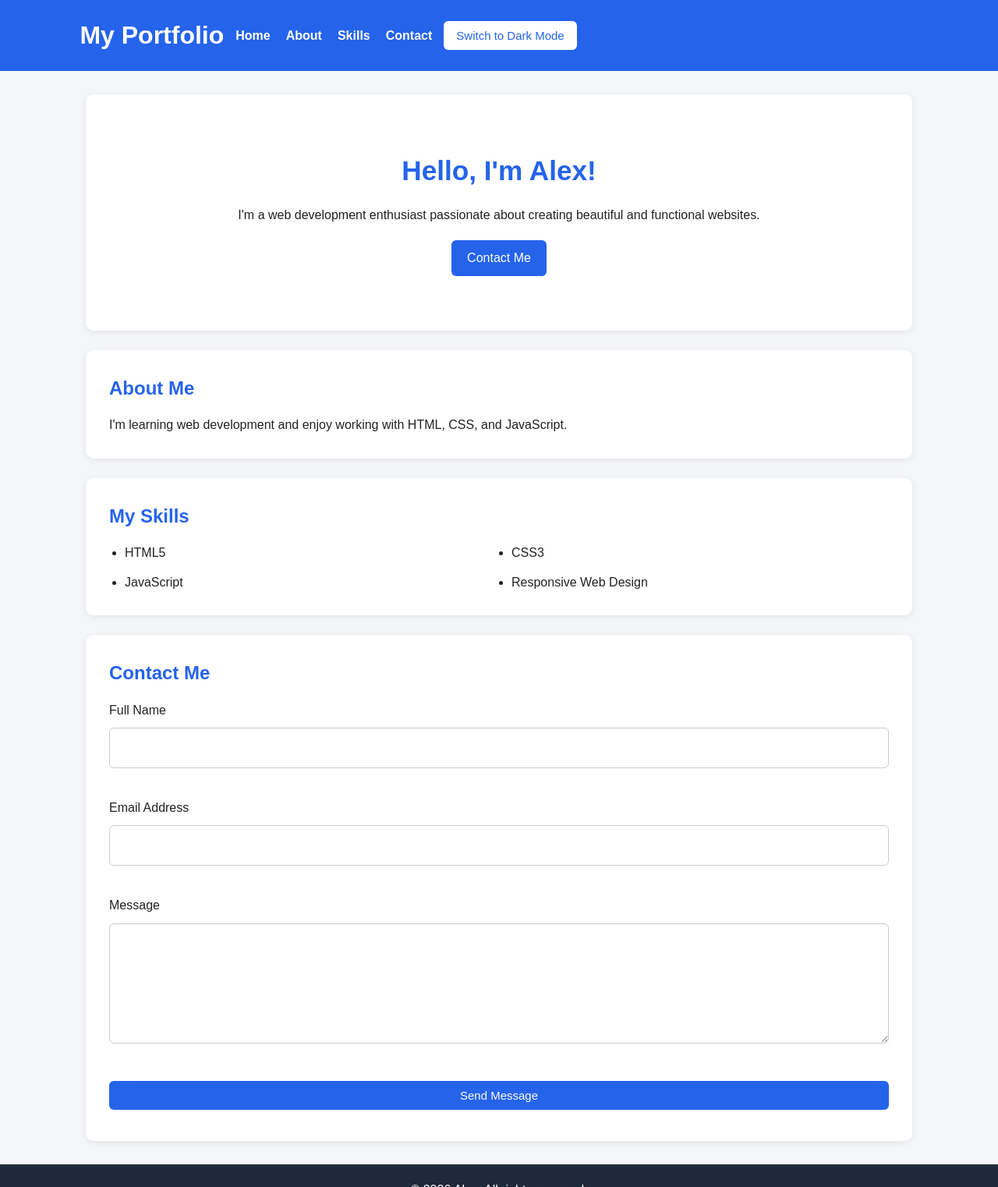
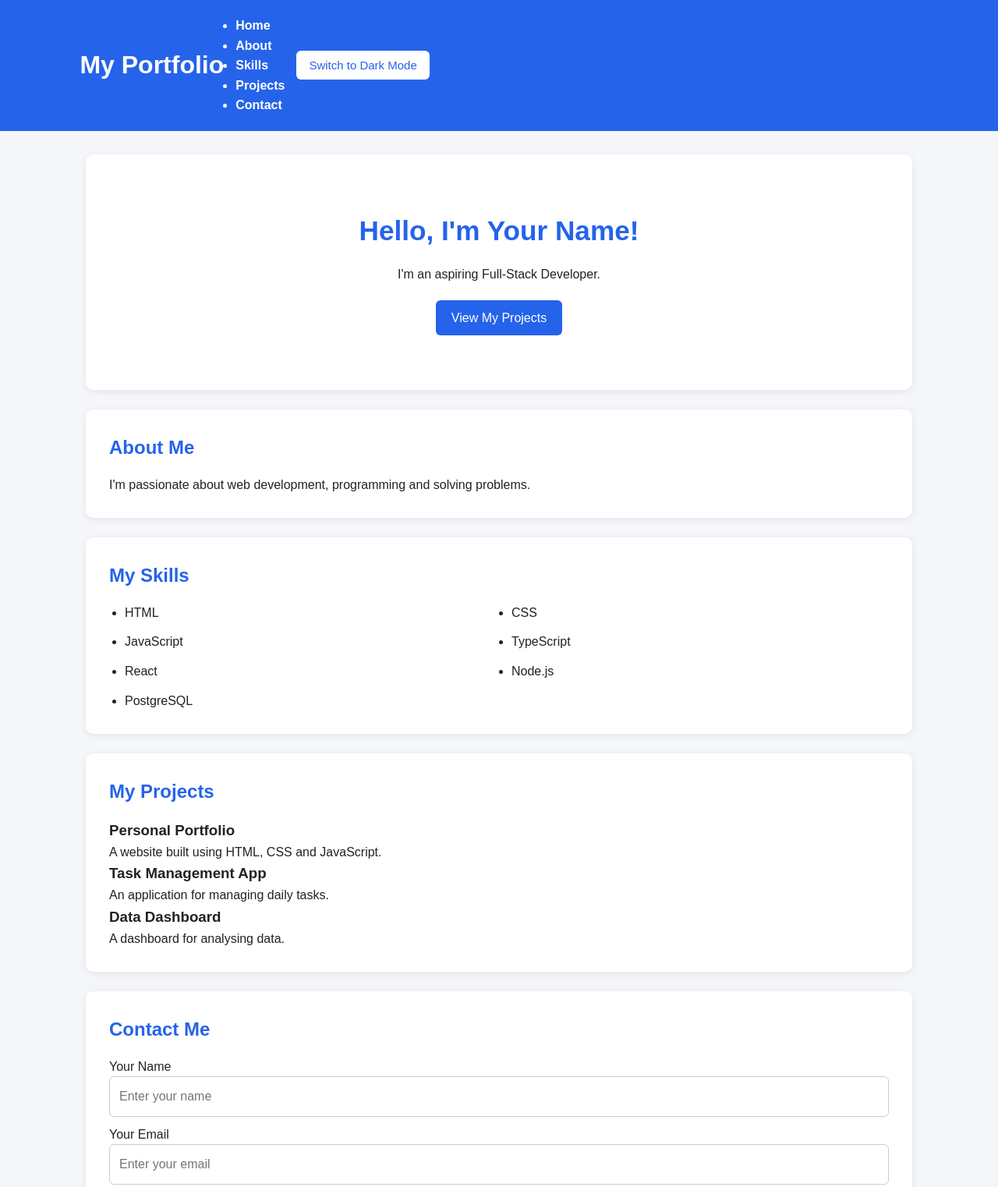
Before and after one commit to sai-sreeja-a/hellovibe, a plain HTML site: page personal-profile/index.html in a window 1280 px wide. Shown: the top 1522 px of the page at 78% size. Drawn offline with Linux system fonts and the light colour scheme.

Commit message:
Update index.html

```diff
--- a/personal-profile/index.html
+++ b/personal-profile/index.html
@@ -1,12 +1,17 @@
 
 <!DOCTYPE html>
 <html lang="en">
+
 <head>
     <meta charset="UTF-8">
     <meta name="viewport" content="width=device-width, initial-scale=1.0">
-    <meta name="description" content="My personal profile website">
-    <title>My Personal Profile</title>
+
+    <title>My Portfolio</title>
+
+    <!-- Connect CSS -->
     <link rel="stylesheet" href="style.css">
+
+    <!-- Connect JavaScript -->
     <script src="script.js" defer></script>
 </head>
 
@@ -15,91 +20,131 @@
     <header>
         <h1>My Portfolio</h1>
 
-        <nav aria-label="Main navigation">
-            <a href="#home">Home</a>
-            <a href="#about">About</a>
-            <a href="#skills">Skills</a>
-            <a href="#contact">Contact</a>
+        <nav>
+            <ul>
+                <li><a href="#home">Home</a></li>
+                <li><a href="#about">About</a></li>
+                <li><a href="#skills">Skills</a></li>
+                <li><a href="#projects">Projects</a></li>
+                <li><a href="#contact">Contact</a></li>
+            </ul>
         </nav>
 
         <button id="theme-toggle" type="button">
-            Switch to Dark Mode
+            Switch Theme
         </button>
     </header>
 
     <main>
 
         <section id="home">
-            <h2>Hello, I'm Alex!</h2>
-            <p>
-                I'm a web development enthusiast passionate
-                about creating beautiful and functional websites.
-            </p>
-            <a href="#contact">Contact Me</a>
+            <h2>Hello, I'm Your Name!</h2>
+            <p>I'm an aspiring Full-Stack Developer.</p>
+            <a href="#projects">View My Projects</a>
         </section>
 
         <section id="about">
             <h2>About Me</h2>
             <p>
-                I'm learning web development and enjoy working
-                with HTML, CSS, and JavaScript.
+                I'm passionate about web development,
+                programming and solving problems.
             </p>
         </section>
 
         <section id="skills">
             <h2>My Skills</h2>
-
             <ul>
-                <li>HTML5</li>
-                <li>CSS3</li>
+                <li>HTML</li>
+                <li>CSS</li>
                 <li>JavaScript</li>
-                <li>Responsive Web Design</li>
+                <li>TypeScript</li>
+                <li>React</li>
+                <li>Node.js</li>
+                <li>PostgreSQL</li>
             </ul>
         </section>
 
+        <section id="projects">
+            <h2>My Projects</h2>
+
+            <article>
+                <h3>Personal Portfolio</h3>
+                <p>A website built using HTML, CSS and JavaScript.</p>
+            </article>
+
+            <article>
+                <h3>Task Management App</h3>
+                <p>An application for managing daily tasks.</p>
+            </article>
+
+            <article>
+                <h3>Data Dashboard</h3>
+                <p>A dashboard for analysing data.</p>
+            </article>
+        </section>
+
         <section id="contact">
+
             <h2>Contact Me</h2>
 
             <form id="contact-form" novalidate>
 
-                <label for="name">Full Name</label>
+                <div>
+                    <label for="name">Your Name</label>
+
                     <input
                         type="text"
                         id="name"
                         name="name"
+                        placeholder="Enter your name"
                         required
                     >
-                <small id="name-error" class="error"></small>
 
-                <label for="email">Email Address</label>
+                    <small id="name-error" class="error-message"></small>
+                </div>
+
+                <div>
+                    <label for="email">Your Email</label>
+
                     <input
                         type="email"
                         id="email"
                         name="email"
+                        placeholder="Enter your email"
                         required
                     >
-                <small id="email-error" class="error"></small>
 
-                <label for="message">Message</label>
+                    <small id="email-error" class="error-message"></small>
+                </div>
+
+                <div>
+                    <label for="message">Your Message</label>
+
                     <textarea
                         id="message"
                         name="message"
                         rows="5"
+                        minlength="10"
+                        maxlength="500"
+                        placeholder="Write your message..."
                         required
                     ></textarea>
-                <small id="message-error" class="error"></small>
+
+                    <small id="message-error" class="error-message"></small>
+                </div>
 
                 <button type="submit">Send Message</button>
 
-                <p id="form-success" role="status"></p>
+                <p id="form-status" role="status"></p>
 
             </form>
+
         </section>
 
     </main>
 
     <footer>
-        <p>&copy; 2026 Alex. All rights reserved.</p>
+        <p>&copy; 2026 My Portfolio. All rights reserved.</p>
     </footer>
 
 </body>
```
Lines whose indentation alone changed are shown as unchanged.
